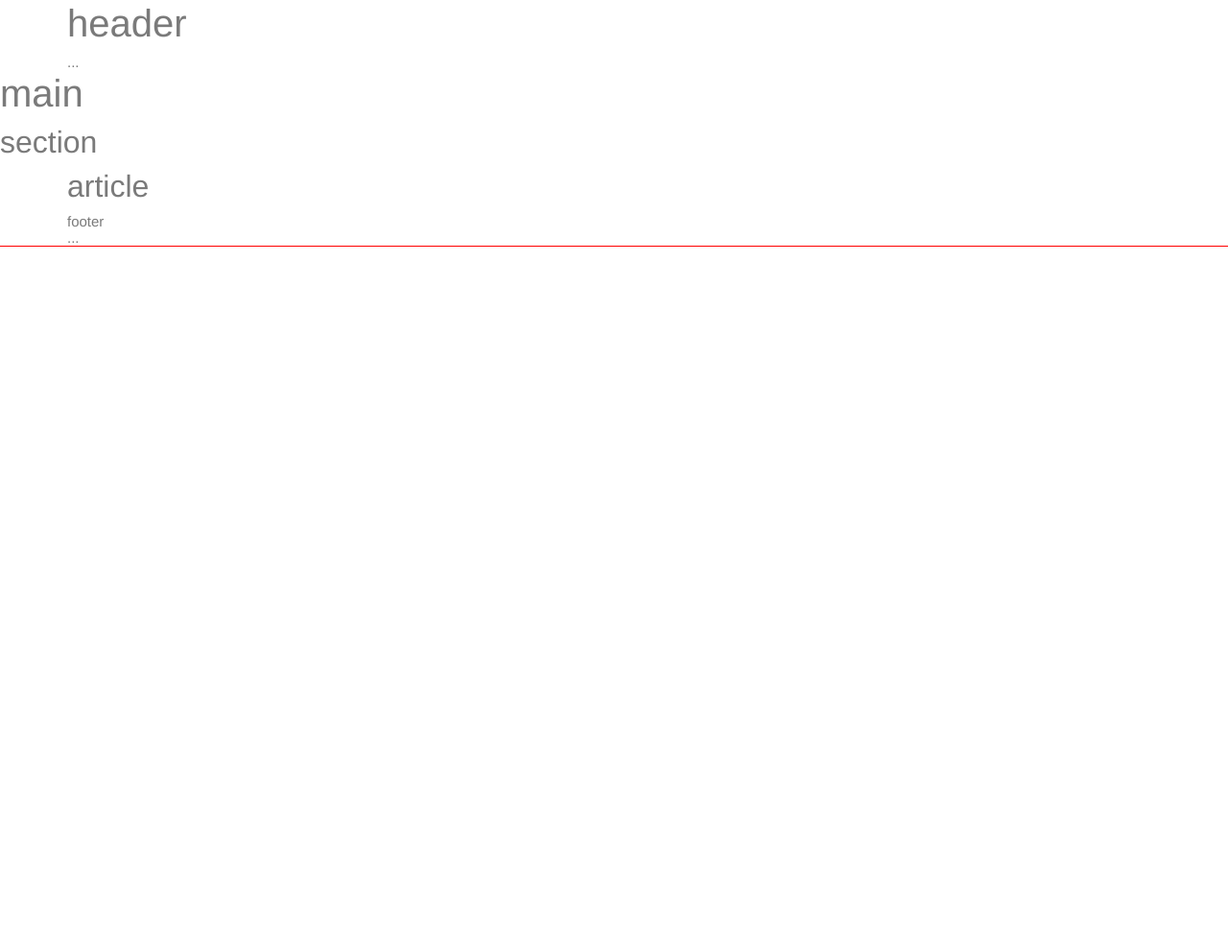
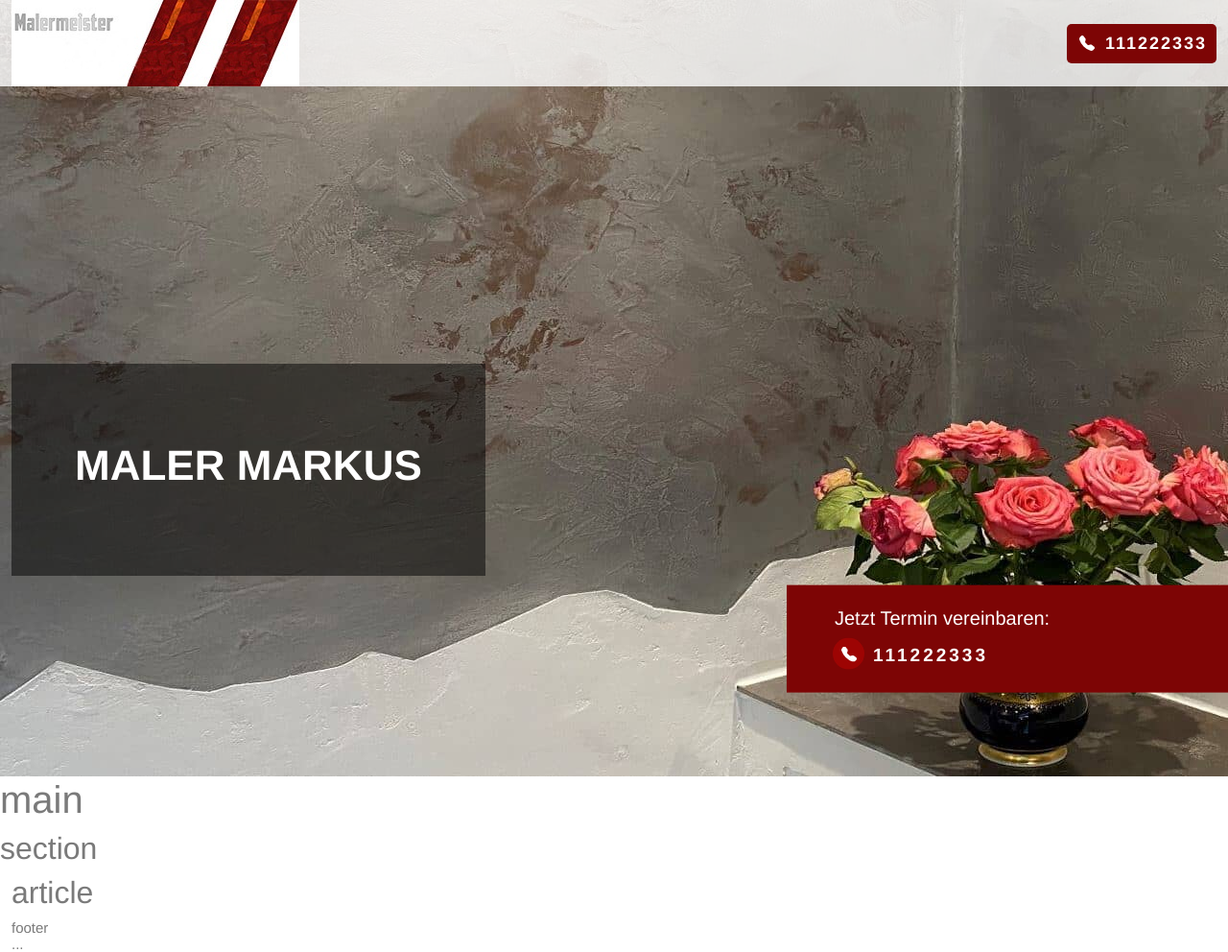
Before and after one commit to Igrok95Ronin/at-oboi-1, a PHP site: page / in a window 1280 px wide. Shown: the whole page at 96% size. Before the commit the page ends 257 px from the top, so only its background shows below. Run offline with PHP 8.4, Linux system fonts and the light colour scheme; some libraries are stand-ins or nearby versions.

Commit message:
finish header

```diff
--- a/assets/css/style.css
+++ b/assets/css/style.css
@@ -1,6 +1,16 @@
 * {
   -webkit-box-sizing: border-box;
           box-sizing: border-box;
+}
+
+body {
+  outline: 1px solid red;
+  margin: auto;
+  padding: 0;
+  font: 15px Helvetica, Arial, sans-serif;
+  max-width: 1920px;
+  min-width: 320px;
+  color: #7a7a7a;
 }
 
 a {
@@ -16,17 +26,143 @@ li {
 }
 
 .container {
-  max-width: 1170px;
+  max-width: 1550px;
   margin: 0 auto;
-  padding: 0 15px;
+  padding: 0 12px;
 }
 
-body {
-  outline: 1px solid red;
-  margin: auto;
-  padding: 0;
-  font: 15px Helvetica, Arial, sans-serif;
-  max-width: 1920px;
-  min-width: 320px;
-  color: #7a7a7a;
+.header {
+  background-image: url(../img/headerFon.jpg);
+  background-repeat: no-repeat;
+  background-size: cover;
 }
+
+.header__top {
+  background: rgba(255, 255, 255, 0.8);
+  min-height: 90px;
+  position: absolute;
+  width: 100%;
+  left: 0;
+}
+
+.header__top-container {
+  max-width: 1550px;
+  margin: 0 auto;
+  padding: 0 12px;
+  display: -webkit-box;
+  display: -ms-flexbox;
+  display: flex;
+  -webkit-box-pack: justify;
+      -ms-flex-pack: justify;
+          justify-content: space-between;
+  -webkit-box-align: center;
+      -ms-flex-align: center;
+          align-items: center;
+}
+
+.header-button {
+  color: #fff;
+  background-color: #7D0505;
+  font-size: 18px;
+  font-weight: 600;
+  letter-spacing: 2px;
+  padding: 10px 10px 10px 40px;
+  border-radius: 5px;
+  position: relative;
+  -webkit-transition: 0.3s;
+  -o-transition: 0.3s;
+  transition: 0.3s;
+}
+.header-button:hover {
+  color: #fff;
+  background-color: #a00606;
+}
+.header-button::before {
+  content: "";
+  position: absolute;
+  background-image: url(../img/telephone-fill.svg);
+  width: 16px;
+  height: 16px;
+  left: 13px;
+  top: 12px;
+}
+
+.header__bottom {
+  min-height: 809px;
+  display: -webkit-box;
+  display: -ms-flexbox;
+  display: flex;
+  -webkit-box-pack: justify;
+      -ms-flex-pack: justify;
+          justify-content: space-between;
+  -webkit-box-align: center;
+      -ms-flex-align: center;
+          align-items: center;
+  padding: 200px 0px 30px;
+}
+
+.header__inner {
+  background: rgba(0, 0, 0, 0.5);
+  padding: 80px 66px;
+  min-width: 493px;
+  max-width: 600px;
+  min-height: 220px;
+  text-align: center;
+}
+
+.header__title {
+  color: #fff;
+  font-size: 44px;
+  text-transform: uppercase;
+  font-weight: 600;
+}
+
+.header__inner2 {
+  background-color: #7D0505;
+  padding: 23px 50px;
+  max-width: 460px;
+  width: 100%;
+  min-height: 112px;
+  position: absolute;
+  right: 0;
+  bottom: 0;
+  -webkit-transform: translateY(-70%);
+      -ms-transform: translateY(-70%);
+          transform: translateY(-70%);
+}
+
+.header__contacts {
+  font-size: 20px;
+  font-weight: 500;
+  color: #fff;
+}
+
+.header__button-contacts {
+  font-size: 19px;
+  color: #fff;
+  font-weight: 600;
+  letter-spacing: 3px;
+  padding-left: 40px;
+}
+.header__button-contacts:hover {
+  color: #fff;
+}
+.header__button-contacts::before {
+  content: "";
+  position: absolute;
+  width: 33px;
+  height: 33px;
+  background: #9D0403;
+  border-radius: 50%;
+  left: 48px;
+  top: 55px;
+  background-image: url(../img/telephone-fill.svg);
+  background-repeat: no-repeat;
+  background-position: center;
+  -webkit-transition: 0.5s;
+  -o-transition: 0.5s;
+  transition: 0.5s;
+}
+.header__button-contacts:hover::before {
+  background-color: #c30808;
+}
--- a/assets/scss/style.scss
+++ b/assets/scss/style.scss
@@ -1,5 +1,14 @@
 *{
     box-sizing: border-box;
+}
+body{
+    outline: 1px solid red;
+    margin: auto;
+    padding: 0;
+    font: 15px Helvetica,Arial,sans-serif;
+    max-width: 1920px;
+    min-width: 320px;
+    color: #7a7a7a;
 }
 a{
     text-decoration: none;
@@ -12,17 +21,125 @@ li{
     padding: 0;
 }
 .container {
-    max-width: 1170px;
+    max-width: 1550px;
     margin: 0 auto;
-    padding: 0 15px;
+    padding: 0 12px;
 }
 
-body{
-    outline: 1px solid red;
-    margin: auto;
-    padding: 0;
-    font: 15px Helvetica,Arial,sans-serif;
-    max-width: 1920px;
-    min-width: 320px;
-    color: #7a7a7a;
+$primaryColor: #7D0505;
+
+//Header
+.header {
+    background-image: url(../img/headerFon.jpg);
+    background-repeat: no-repeat;
+    background-size: cover;
 }
+.header__box {
+}
+.header__top {
+    background: rgba(255,255,255,0.8);
+    min-height: 90px;
+    position: absolute;
+    width: 100%;
+    left: 0;
+}
+.header__top-container{
+    max-width: 1550px;
+    margin: 0 auto;
+    padding: 0 12px;
+    display: flex;
+    justify-content: space-between;
+    align-items: center;
+}
+.header__log {
+
+}
+.header-button {
+    color:#fff;
+    background-color: $primaryColor;
+    font-size: 18px;
+    font-weight: 600;
+    letter-spacing: 2px;
+    padding: 10px 10px 10px 40px;
+    border-radius: 5px;
+    position: relative;
+    transition: .3s;
+    &:hover {
+        color: #fff;
+        background-color: #a00606;
+    }
+    &::before {
+        content: '';
+        position: absolute;
+        background-image: url(../img/telephone-fill.svg);
+        width: 16px;
+        height: 16px;
+        left: 13px;
+        top: 12px;
+    }
+}
+.header__bottom {
+    min-height: 809px;
+    display: flex;
+    justify-content: space-between;
+    align-items: center;
+    padding: 200px 0px 30px;
+}
+.header__inner {
+    background: rgba(0,0,0,0.5);
+    padding: 80px 66px;
+    min-width: 493px;
+    max-width: 600px;
+    min-height: 220px;
+    text-align: center;
+}
+.header__title {
+    color: #fff;
+    font-size: 44px;
+    text-transform: uppercase;
+    font-weight: 600;
+}
+.header__inner2 {
+    background-color: $primaryColor;
+    padding: 23px 50px;
+    max-width: 460px;
+    width: 100%;
+    min-height: 112px;
+    position: absolute;
+    right: 0;
+    bottom: 0;
+    transform: translateY(-70%);
+}
+.header__contacts {
+    font-size: 20px;
+    font-weight: 500;
+    color: #fff;
+}
+.header__button-contacts {
+    font-size: 19px;
+    color: #fff;
+    font-weight: 600;
+    letter-spacing: 3px;
+    padding-left: 40px;
+
+    &:hover {
+        color: #fff;
+    }
+    &::before {
+        content: '';
+        position: absolute;
+        width: 33px;
+        height: 33px;
+        background: #9D0403;
+        border-radius: 50%;
+        left: 48px;
+        top: 55px;
+        background-image: url(../img/telephone-fill.svg);
+        background-repeat: no-repeat;
+        background-position: center;
+        transition: .5s;
+    }
+    &:hover::before {
+        background-color: #c30808;
+    }
+}
--- a/index.html
+++ b/index.html
@@ -30,18 +30,26 @@ $title = $text . ' ' . $city;
         <div class="container-fluid">
             <div class="row">
                 <div class="col-12 container">
-                    <h1 class="header__title">header</h1><!-- + h1-h6. -->
+                    <div class="header__box">
+                        <div class="header__top">
+                            <div class="header__top-container">
+                                <img class="header__log" src="assets/img/logo.jpg" alt="">
+                                <a class="header-button" href="#">111222333</a>
+                            </div>
+                        </div>
+                        <div class="header__bottom">
+                            <div class="header__inner">
+                                <h1 class="header__title"> Maler Markus</h1>
+                            </div>
+                            <div class="header__inner2">
+                                <p class="header__contacts">Jetzt Termin vereinbaren:</p>
+                                <a class="header__button-contacts" href="#">111222333</a>
+                            </div>
+                        </div>
+                    </div>
                 </div>
             </div>
         </div>
-        <!-- Навигационные ссылки -->
-        <nav class="header-nav">
-            <div class="container-fluid">
-                <div class="row">
-                    <div class="col-12 container">...</div>
-                </div>
-            </div>
-        </nav>
     </header>
     <!-- Основное содержимое страницы -->
     <main class="main">
```
Also changed, not shown: assets/img/headerFon.jpg (added), assets/img/logo.jpg (added), assets/img/telephone-fill.svg (added).
